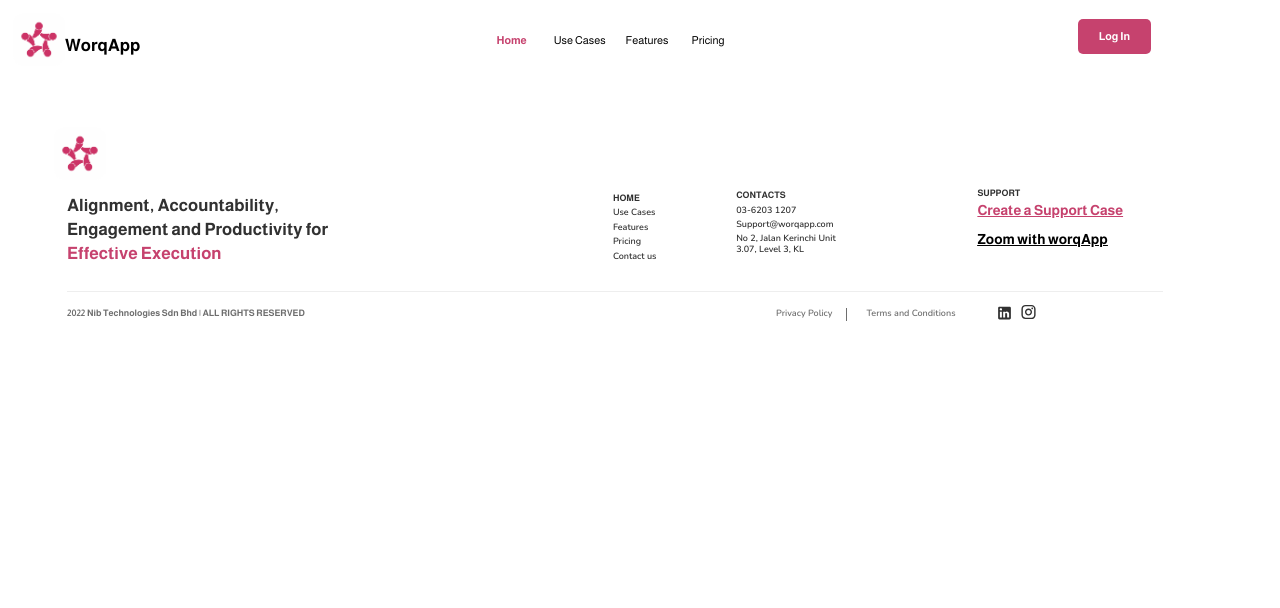
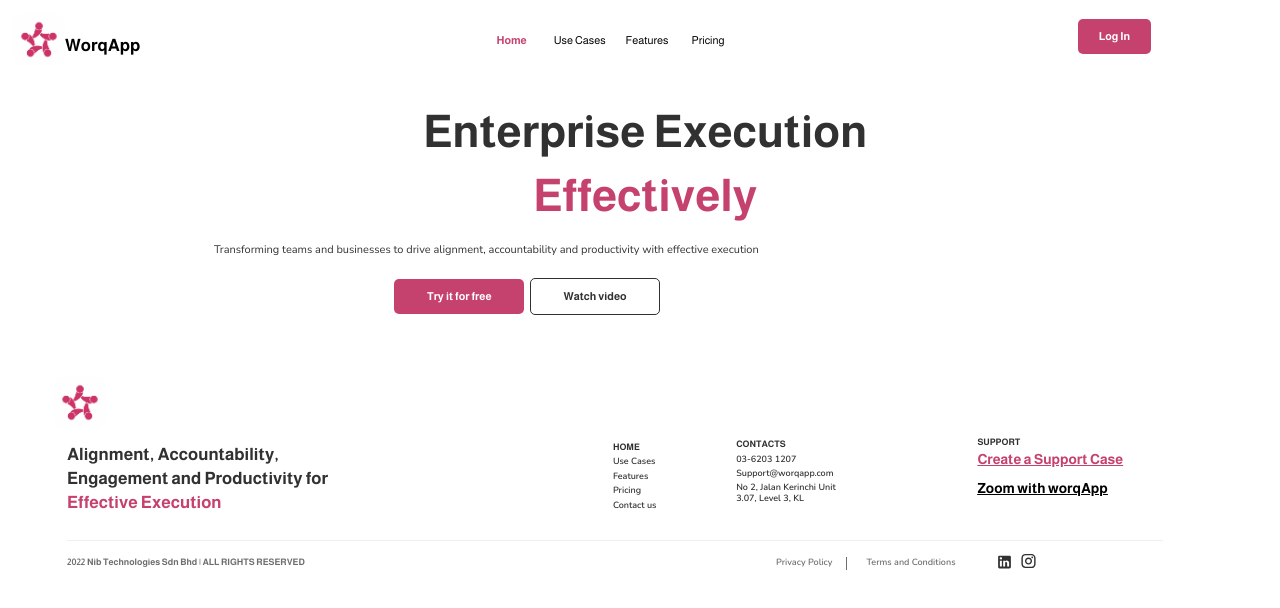
Before and after one commit to syedhammadali1/WorkApp, a React (Create React App) app: page / in a window 1280 px wide. Shown: the top 608 px of the page. Built offline with nearby package versions, Linux system fonts and the light colour scheme.

Commit message:
section one

```diff
--- /dev/null
+++ b/src/components/Section/Home/SectionOne.tsx
@@ -0,0 +1,45 @@
+import React from 'react'
+import { Column, Text, Row, Img, Button, Stack, Line, List } from "../../../components";
+
+const SectionOne = () => {
+  return (
+    <>
+    <Text
+    className="font-almarai xl:text-[64px] leading-[142.00%] lg:ml-[325px] xl:ml-[402px] 2xl:ml-[440px] 3xl:ml-[432px] lg:mt-[34px] xl:mt-[42px] 2xl:mt-[48px] 3xl:mt-[57px] text-bluegray_900 text-center w-[50%]"
+    as="h1"
+    variant="h1"
+   >
+    <span className="text-bluegray_900 font-bold lg:text-[45px] xl:text-[62px] 2xl:text-[64px] 3xl:text-[76px]">
+      Enterprise Execution
+      <br />
+    </span>
+    <span className="text-pink_400 font-bold lg:text-[45px] xl:text-[62px] 2xl:text-[64px] 3xl:text-[76px]">
+      Effectively
+    </span>
+  </Text>
+  <Text
+    className="lg:ml-[201px] xl:text-[16px] xl:ml-[342px] 2xl:ml-[417px] 3xl:ml-[377px] lg:mt-[14px] xl:mt-[17px] 2xl:mt-[20px] 3xl:mt-[24px] rowforever1"
+    as="h5"
+    variant="h5"
+  >
+    Transforming teams and businesses to drive alignment, accountability
+    and productivity with effective execution
+  </Text>
+  <Row className="font-almarai items-center justify-center lg:ml-[379px] xl:ml-[564px] 2xl:ml-[534px] 3xl:ml-[641px] lg:mt-[20px] xl:mt-[25px] 2xl:mt-[29px] 3xl:mt-[34px] rounded-radius5 w-[22%]">
+    <Button className="font-bold lg:text-[11px] xl:text-[14px] 2xl:text-[16px] 3xl:text-[19px] text-center w-[48%]">
+      Try it for free
+    </Button>
+    <Button
+      className="font-bold 3xl:ml-[10px] lg:ml-[6px] xl:ml-[8px] 2xl:ml-[9px] lg:text-[11px] xl:text-[14px] 2xl:text-[16px] 3xl:text-[19px] text-center w-[48%]"
+      variant="OutlineBluegray900"
+    >
+      Watch video
+    </Button>
+  </Row>
+  </>
+
+
+  )
+}
+
+export default SectionOne
--- a/src/pages/Home.tsx
+++ b/src/pages/Home.tsx
@@ -4,6 +4,7 @@
 import { Column, Text, Row, Img, Button, Stack, Line, List } from "../components";
 import Footer from "../components/Footer/Footer";
 import Header from "../components/Header";
+import SectionOne from "../components/Section/Home/SectionOne";
 
 const Home = () => {
   return (
@@ -12,8 +13,7 @@
         <Column className="justify-start lg:mb-[14px] xl:mb-[18px] 2xl:mb-[21px] 3xl:mb-[25px] w-[98%]">
           <Header></Header>
 
-
-
+          <SectionOne></SectionOne>
 
 
           <Footer className="font-almarai lg:ml-[41px] xl:ml-[52px] 2xl:ml-[59px] 3xl:ml-[70px] 3xl:mt-[103px] lg:mt-[61px] xl:mt-[76px] 2xl:mt-[86px] w-[91%]" />
```
